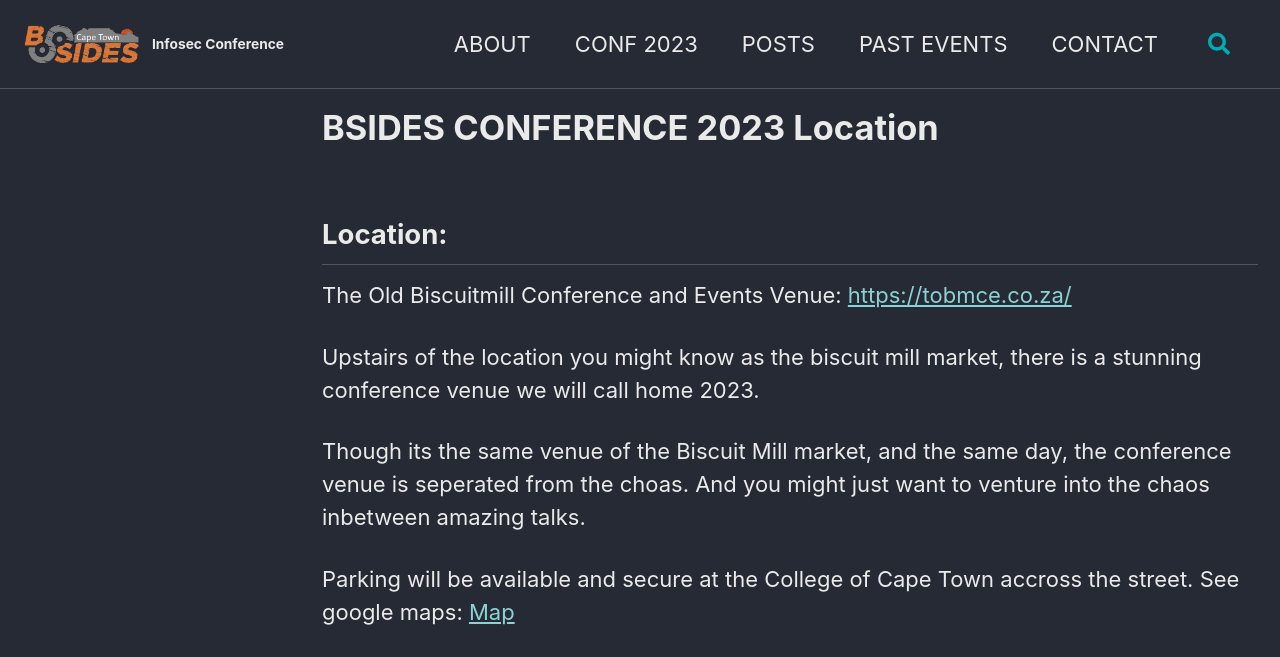
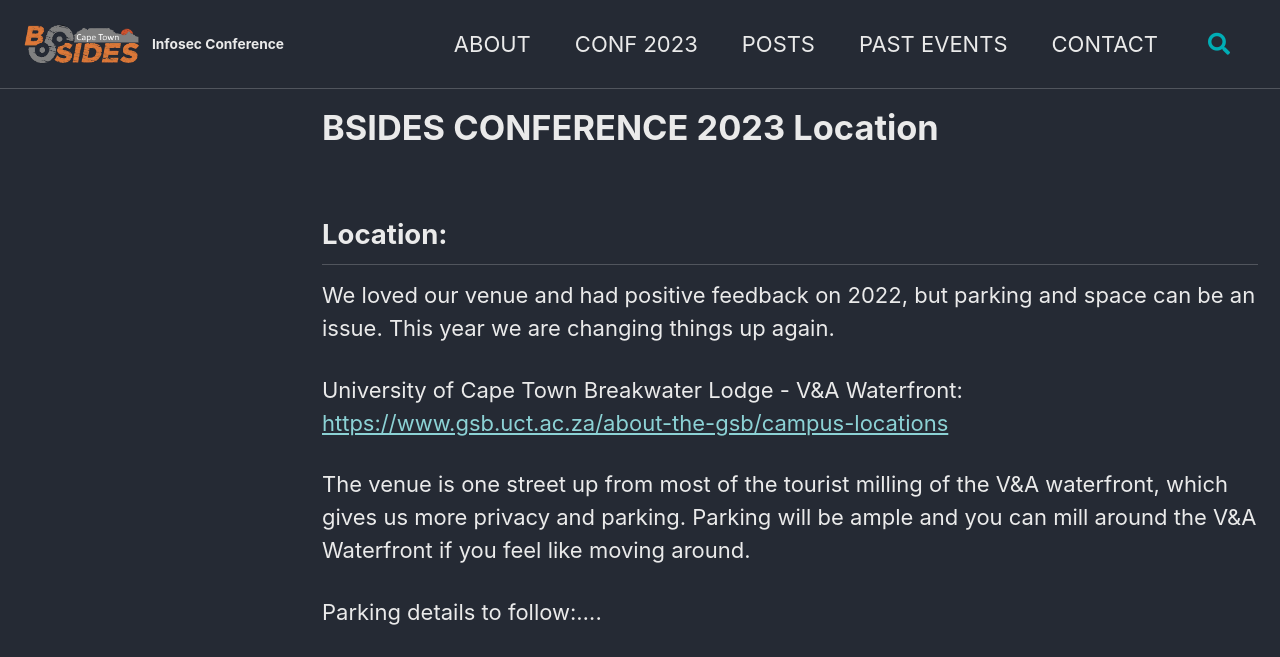
Before and after one commit to bsidescapetown/bsidescapetown.github.io, a Jekyll site: the page built from _pages/bsides-conf/2023-location.md, in a window 1280 px wide and 1400 px high. Shown: the top 657 px of the window. Built offline with Jekyll 4.4.1, drawn with Linux system fonts in a browser that asks for light colours; cached includes are drawn as plain includes; comment, search, counter and statistics services are not loaded; grey boxes are pictures that could not be loaded.

Commit message:
Update venue

```diff
--- a/_pages/bsides-conf/2023-location.md
+++ b/_pages/bsides-conf/2023-location.md
@@ -8,22 +8,22 @@
 ---
 
 ## Location:
-The Old Biscuitmill Conference and Events Venue:  [https://tobmce.co.za/](https://tobmce.co.za/)
+We loved our venue and had positive feedback on 2022, but parking and space can be an issue. This year we are changing things up again.
 
-Upstairs of the location you might know as the biscuit mill market, there is a stunning conference venue we will call home 2023.
+University of Cape Town Breakwater Lodge - V&A Waterfront:  [https://www.gsb.uct.ac.za/about-the-gsb/campus-locations](https://www.gsb.uct.ac.za/about-the-gsb/campus-locations)
 
-Though its the same venue of the Biscuit Mill market, and the same day, the conference venue is seperated from the choas.
-And you might just want to venture into the chaos inbetween amazing talks.
+The venue is one street up from most of the tourist milling of the V&A waterfront, which gives us more privacy and parking. Parking will be ample and you can mill around the V&A Waterfront if you feel like moving around.
 
-Parking will be available and secure at the College of Cape Town accross the street. See google maps: [Map](https://goo.gl/maps/eMu5EqAxYTK1V26N6)
+Parking details to follow:....
 
-<iframe src="https://www.google.com/maps/embed?pb=!1m14!1m8!1m3!1d13242.12485445135!2d18.4571621!3d-33.9274629!3m2!1i1024!2i768!4f13.1!3m3!1m2!1s0x0%3A0x39cc47e5b0eb6340!2sThe%20Old%20Biscuit%20Mill!5e0!3m2!1sen!2sza!4v1661353026841!5m2!1sen!2sza" width="600" height="450" style="border:0;" allowfullscreen="" loading="lazy" referrerpolicy="no-referrer-when-downgrade"></iframe>
+<iframe src="https://www.google.com/maps/embed?pb=!1m14!1m8!1m3!1d13245.283855360594!2d18.4154922!3d-33.907138!3m2!1i1024!2i768!4f13.1!3m3!1m2!1s0x1dcc67453625873f%3A0xde6652cb54d3aa6d!2sProtea%20by%20Marriott%20Hotel%20Cape%20Town%20Waterfront%20Breakwater%20Lodge!5e0!3m2!1sen!2sza!4v1682598119967!5m2!1sen!2sza" width="600" height="450" style="border:0;" allowfullscreen="" loading="lazy" referrerpolicy="no-referrer-when-downgrade"></iframe>
 
 Images:
 
 
-![Preview](/assets/images/2023/tigerlilly.jpg)
-![Preview](/assets/images/2023/tigerlilly2.jpg)
----
+![Preview](/assets/images/2023/venue/exterior.jpg)
+![Preview](/assets/images/2023/venue/Protea_Hotel_by_Marriott_Cape_Town_Waterfront_Breakwater_Lodge-Cape_Town-Conference_room-64-73412-2.jpg)
+![Preview](/assets/images/2023/venue/Protea_Hotel_by_Marriott_Cape_Town_Waterfront_Breakwater_Lodge-Cape_Town-Conference_room-64-73412.jpg)
+<!-- ---
 ![Preview](/assets/images/2023/fynbos.jpg)
-![Preview](/assets/images/2023/fynbos2.jpg)
+![Preview](/assets/images/2023/fynbos2.jpg) -->
```
Also changed, not shown: _pages/bsides-conf/2023-cfp.md (+3 -3 lines), _pages/bsides-conf/2023-cfw.md (+4 -2 lines), _pages/bsides-conf/2023.md (+7 -6 lines), assets/images/2023/venue/Protea_Hotel_by_Marriott_Cape_Town_Waterfront_Breakwater_Lodge-Cape_Town-Conference_room-64-73412-2.jpg (added), assets/images/2023/venue/Protea_Hotel_by_Marriott_Cape_Town_Waterfront_Breakwater_Lodge-Cape_Town-Conference_room-64-73412.jpg (added), assets/images/2023/venue/exterior.jpg (added).
